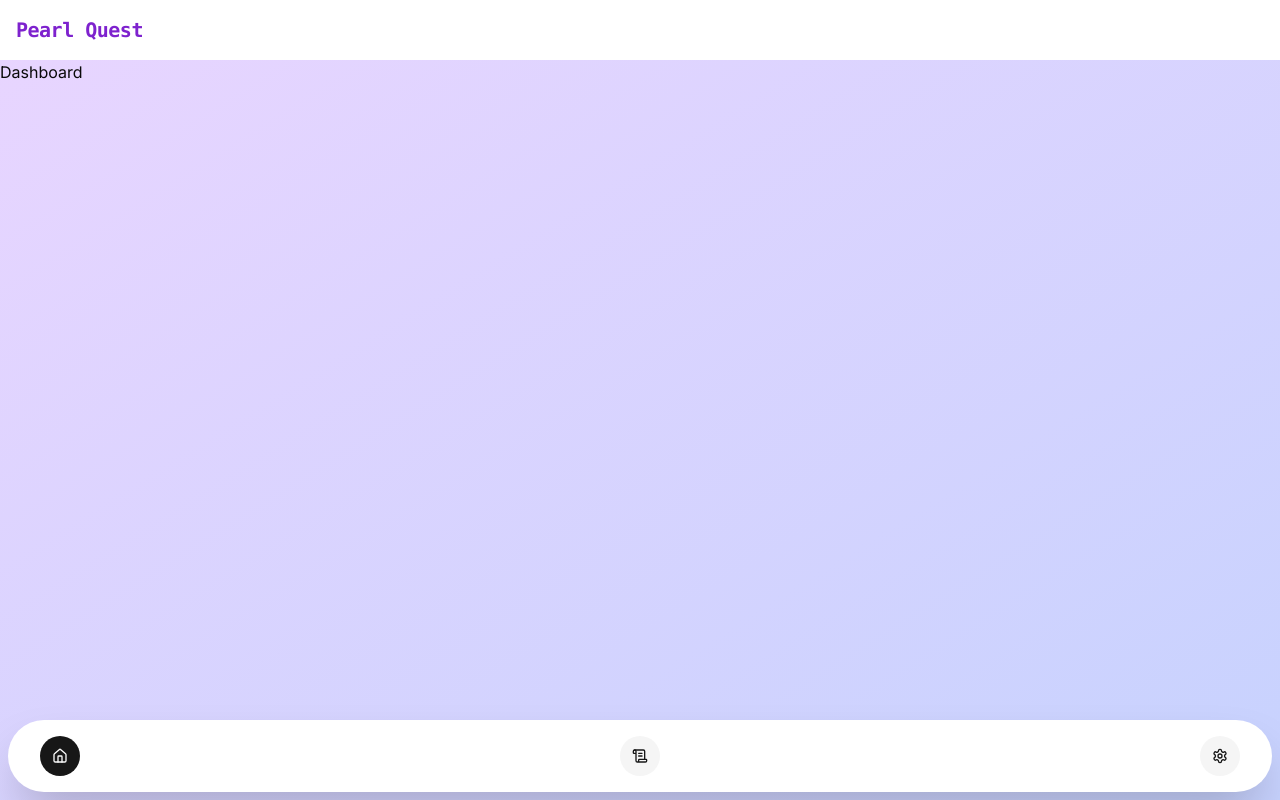
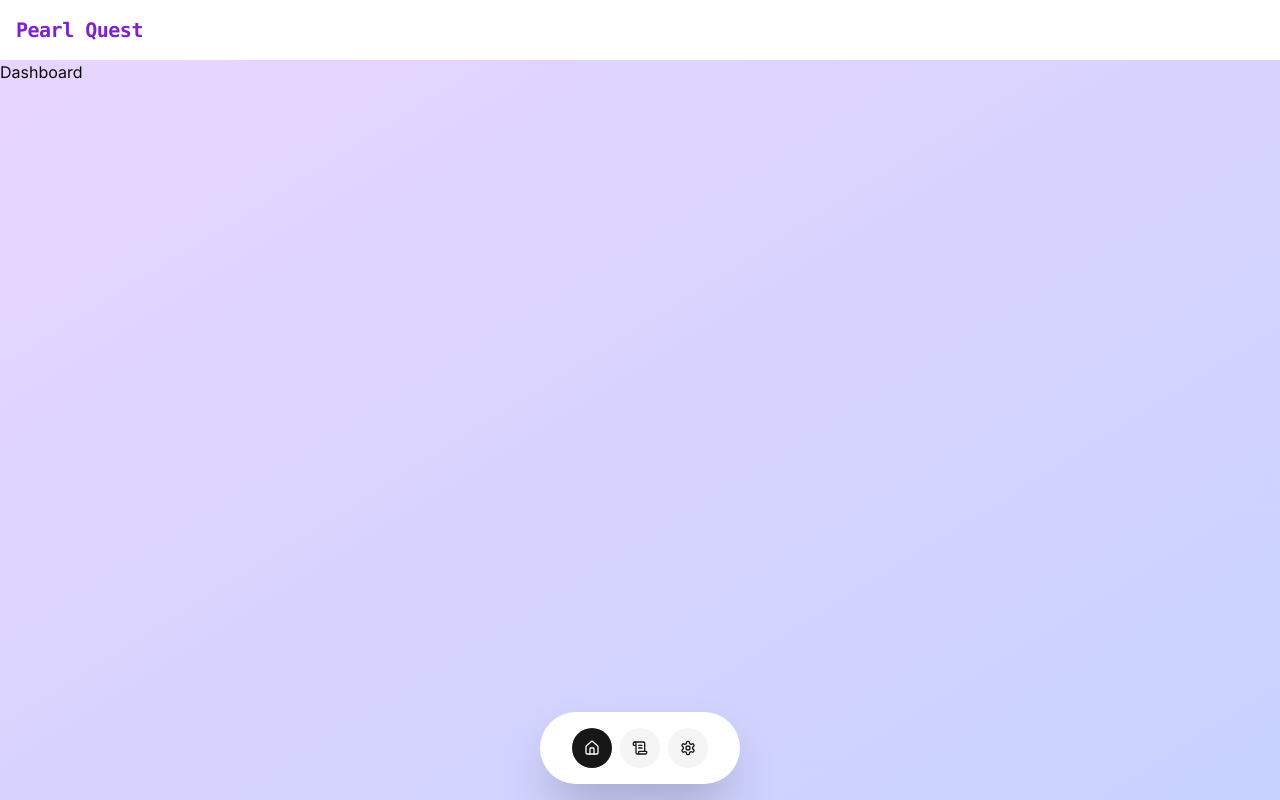
Before and after one commit to sheikhameen/pearl-quest, a Next.js app: page / in a window 1280 px wide. Built offline with nearby package versions, Linux system fonts and the light colour scheme.

Commit message:
Feat: shorter and more contained navbar on medium to larger devices

```diff
--- a/src/components/navbar.tsx
+++ b/src/components/navbar.tsx
@@ -17,8 +17,8 @@ const Navbar = () => {
   const pathname = usePathname();
 
   return (
-    <div className="fixed bottom-0 w-full p-2">
-      <div className="container mx-auto bg-white shadow-2xl rounded-full py-4 px-8 flex justify-between">
+    <div className="fixed bottom-0 p-2 w-full md:p-4">
+      <div className="container mx-auto bg-white shadow-2xl rounded-full py-4 px-8 flex justify-between md:w-max md:gap-2">
         {routes.map((route) => (
           <Link
             key={route.href}
```
